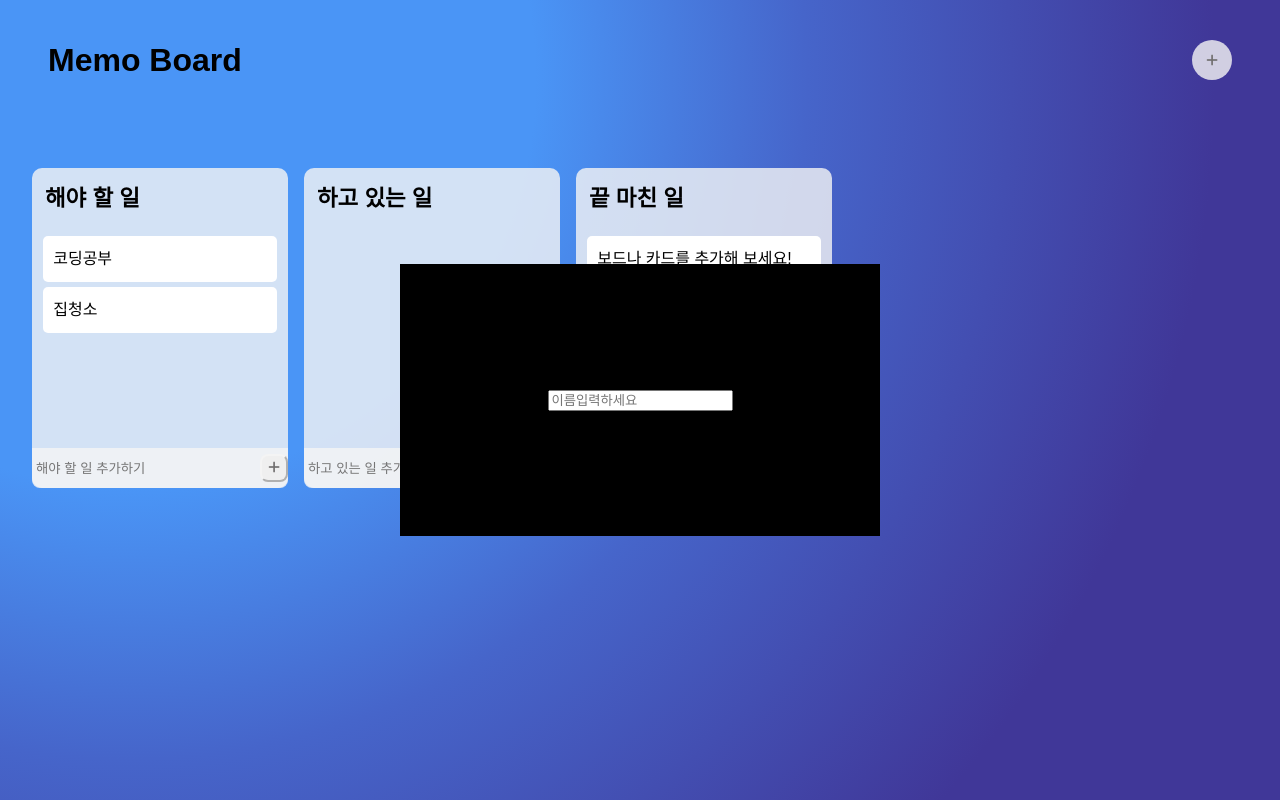
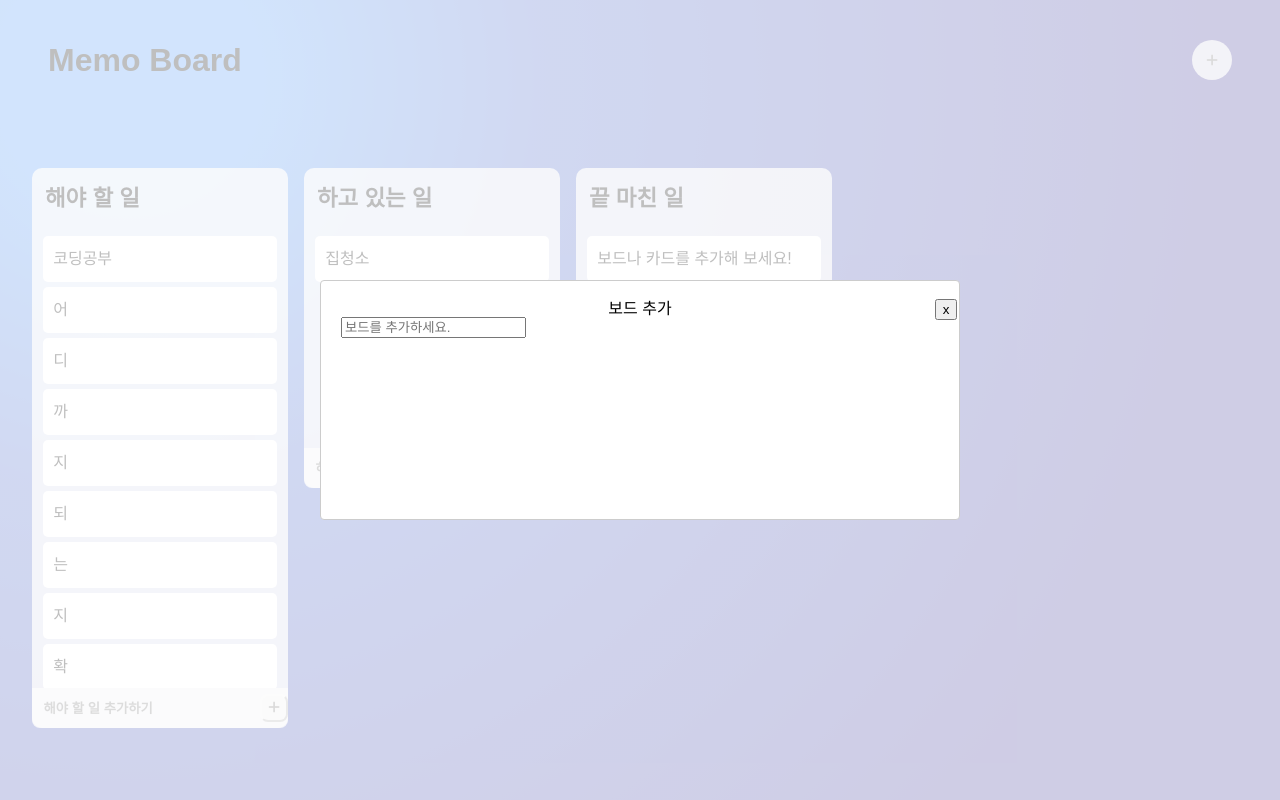
Before and after one commit to taehyeon0412/react_my-trello, a React (Create React App) app: page / in a window 1280 px wide. Both pictures are taken after a click on the button 1212 px from the left and 60 px from the top of the page. Built offline with nearby package versions, Linux system fonts and the light colour scheme.

Commit message:
modal 라이브러리 추가
modal에 보드 추가 버튼 연동

```diff
--- a/package.json
+++ b/package.json
@@ -17,6 +17,7 @@
     "react-beautiful-dnd": "^13.1.1",
     "react-dom": "^18.2.0",
     "react-hook-form": "^7.43.7",
+    "react-modal": "^3.16.1",
     "react-query": "^3.39.3",
     "react-router-dom": "^5.3.4",
     "react-scripts": "5.0.1",
@@ -52,6 +53,7 @@
   "devDependencies": {
     "@tanstack/react-query-devtools": "^4.28.0",
     "@types/react-beautiful-dnd": "^13.1.4",
+    "@types/react-modal": "^3.13.1",
     "@types/react-router-dom": "^5.3.3",
     "@types/styled-components": "^5.1.26"
   }
--- a/src/App.tsx
+++ b/src/App.tsx
@@ -4,7 +4,8 @@ import { useRecoilState } from "recoil";
 import { IToDoState, toDoState } from "./atoms";
 import Board from "./components/Board";
 import { useForm } from "react-hook-form";
-import { useState } from "react";
+import { useEffect, useState } from "react";
+import Modal from "react-modal";
 
 const FullScreen = styled.div``;
 
@@ -50,25 +51,34 @@ const BoardAddButton = styled.button`
   background-color: ${(props) => props.theme.boardColor};
   &:hover {
     background-color: ${(props) => props.theme.bgColor};
+    cursor: pointer;
   }
   i {
     color: #706e6e;
   }
 `;
 
-const AddBoardDiv = styled.div`
+const AddBoardTitle = styled.div`
   display: flex;
   justify-content: center;
   align-items: center;
+`;
+
+const AddBoardCancelBtn = styled.button`
   position: absolute;
-  width: 30rem;
-  height: 17rem;
-  background-color: black;
-  top: 50%;
-  left: 50%;
-  transform: translate(-50%, -50%);
-  z-index: 1;
+  right: 0.1rem;
 `;
+
+const modalCustomStyles = {
+  content: {
+    top: "50%",
+    left: "50%",
+    right: "70%",
+    bottom: "10rem",
+    marginRight: "-50%",
+    transform: "translate(-50%, -50%)",
+  },
+};
 
 interface IAddBoard {
   boardId: string;
@@ -154,27 +164,46 @@ function App() {
         ...newAddBoard,
       };
     });
-    setAddToggle((prev) => !prev);
+    setAddToggle(false);
     setValue("boardId", "");
   };
 
   const onClickAddBoard = () => {
-    setAddToggle((prev) => !prev);
+    setAddToggle(true);
+    openModal();
   };
   //새로운 보드 추가
+
+  const [modalIsOpen, setIsOpen] = useState(false);
+  //모달
+  function openModal() {
+    setIsOpen(true);
+  }
+  function closeModal() {
+    setIsOpen(false);
+  }
 
   return (
     <FullScreen>
       {addingBoard && (
-        <AddBoardDiv>
+        <Modal
+          isOpen={modalIsOpen}
+          ariaHideApp={false}
+          onRequestClose={closeModal}
+          style={modalCustomStyles}
+        >
+          <AddBoardTitle>
+            보드 추가
+            <AddBoardCancelBtn onClick={closeModal}>x</AddBoardCancelBtn>
+          </AddBoardTitle>
           <form onSubmit={handleSubmit(addBoard)}>
             <input
               {...register("boardId", { required: true })}
               type="text"
-              placeholder="이름입력하세요"
+              placeholder="보드를 추가하세요."
             />
           </form>
-        </AddBoardDiv>
+        </Modal>
       )}
 
       <Navigation>
--- a/src/atoms.tsx
+++ b/src/atoms.tsx
@@ -30,9 +30,21 @@ export const toDoState = atom<IToDoState>({
   default: {
     "해야 할 일": [
       { id: 0, text: "코딩공부" },
-      { id: 1, text: "집청소" },
+      { id: 1, text: "어" },
+      { id: 3, text: "디" },
+      { id: 4, text: "까" },
+      { id: 5, text: "지" },
+      { id: 6, text: "되" },
+      { id: 7, text: "는" },
+      { id: 8, text: "지" },
+      { id: 9, text: "확" },
+      { id: 10, text: "인" },
+      { id: 11, text: "해" },
+      { id: 12, text: "보" },
+      { id: 13, text: "세" },
+      { id: 14, text: "요" },
     ],
-    "하고 있는 일": [],
+    "하고 있는 일": [{ id: 15, text: "집청소" }],
     "끝 마친 일": [{ id: 2, text: "보드나 카드를 추가해 보세요!" }],
   },
   effects: [localStorageEffect(`saved-To-Do-data`)],
--- a/src/components/Board.tsx
+++ b/src/components/Board.tsx
@@ -139,11 +139,13 @@ const NewCardForm = styled.form`
 
 const NewCardInput = styled.input`
   width: 100%;
+  padding-left: 0.6rem;
   background-color: ${(props) => props.theme.boardColor};
   height: 2.5rem;
   border-radius: 0rem 0rem 0.5rem 0.5rem;
   border-color: transparent;
   outline: transparent;
+  font-weight: 700;
   &:focus {
     border-color: #fdde75;
   }
--- a/src/index.tsx
+++ b/src/index.tsx
@@ -60,7 +60,7 @@ table {
 }
 body{
   font-family: 'Source Sans Pro', sans-serif;
-  background-image: radial-gradient(circle at 10% 10%, #4a95f6 30%,#4665ca 50%, #403798 80%);
+  background-image: radial-gradient(circle at 10% 10%, #4a95f6 10%,#4665ca 30%, #403798 80%);
   color: black;
   height: 100vh;
 }
```
Also changed, not shown: 1 other file (tests, documents, lock files or other folders).
